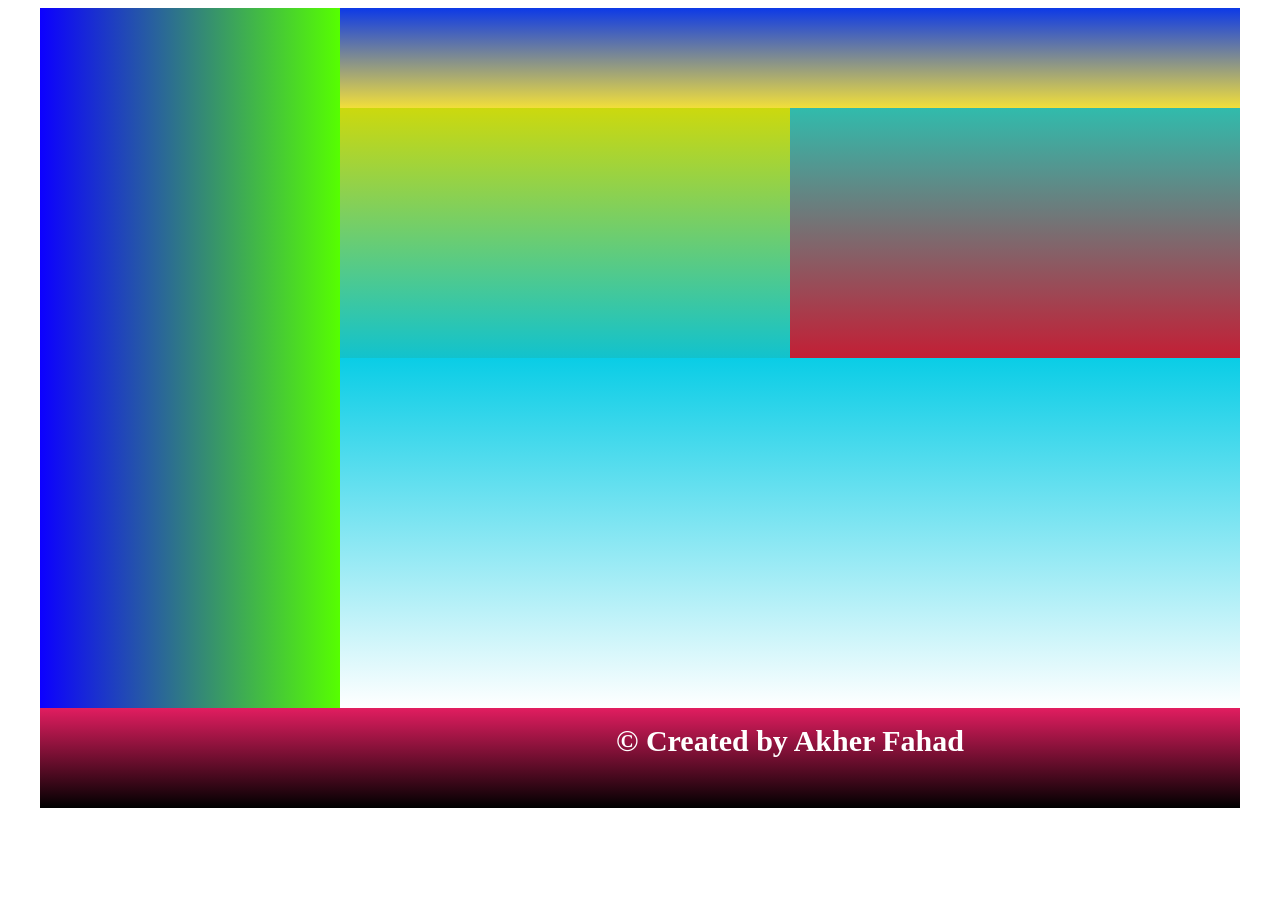
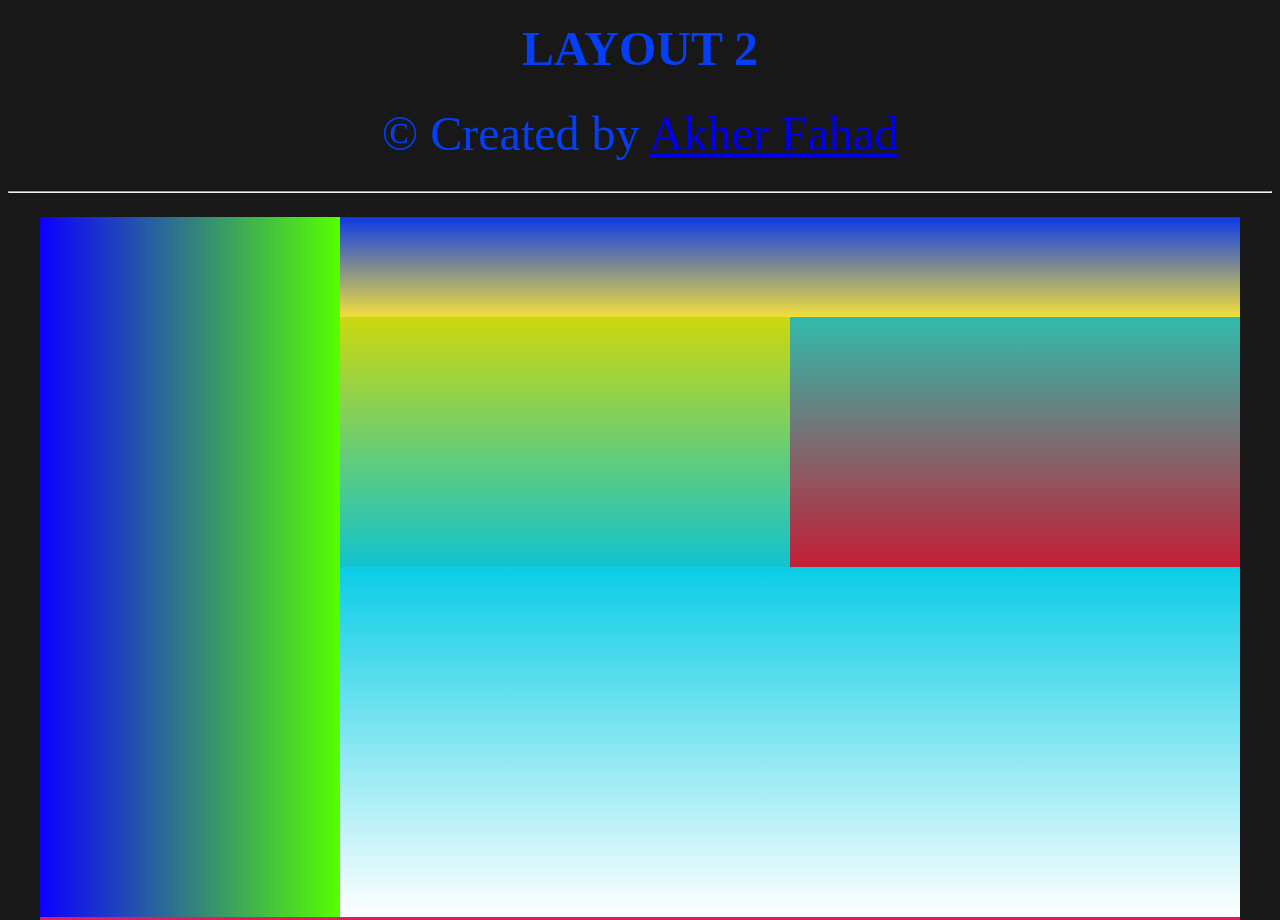
Before and after one commit to AkherFahad/Layout_2, a plain HTML site: page index.html in a window 1280 px wide. Shown: the top 920 px of the page. Before the commit the page ends 816 px from the top, so only its background shows below. Drawn offline with Linux system fonts and the light colour scheme.

Commit message:
Add files via upload

```diff
--- a/css/style.css
+++ b/css/style.css
@@ -1,8 +1,10 @@
+.background_color{
+	background-color: #0a1510;}
 .container{
 	width:1200px;
 	height:800px;
 	background:black;
-	margin:auto;
+	margin:0 auto;
 }
 .content-part{
 	width:1200px;
@@ -95,3 +97,8 @@
 	font-size:30px;
 	color:white
 }
+.bd{
+	background-color: #191818;
+}
+.background_color{
+	background-color: #191818;
--- a/index.html
+++ b/index.html
@@ -5,7 +5,11 @@
 	<link rel="stylesheet" type="text/css" href="css/style.css">
 	<link rel="shortcut icon" type="images/png" href="images\logoo.png">
 </head>
-<body>
+<body class="background_color">
+	<h1 align="center"><font size="15px" color= #0533e6f7;>LAYOUT 2</h1><p class="fp"> © Created by <a href="https://www.facebook.com/khelahobe"> Akher Fahad</a> </p>
+
+
+<hr>
 <div class="container">
 <div class="content-part">
 	<div class="left_column"><p class="lc"><b></p></div>
@@ -15,10 +19,11 @@
 			<div class="mid1"><p class="p1"></p></div>
 		<div class="mid2"><p class="p2"></p></div>
 		</div>
-	<div class="lower_column"><footer class="loc"></footer><br><br><p class="fp"> © Created by Akher Fahad </p></div>
+	<div class="lower_column"><footer class="loc"></footer></div>
 </div>
 </div>
 <div class="footer"><p class="fp"><b></p></div>
 </div>
 
 </body>
+</html>
```
